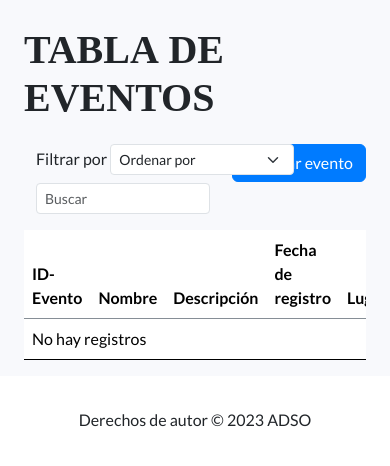
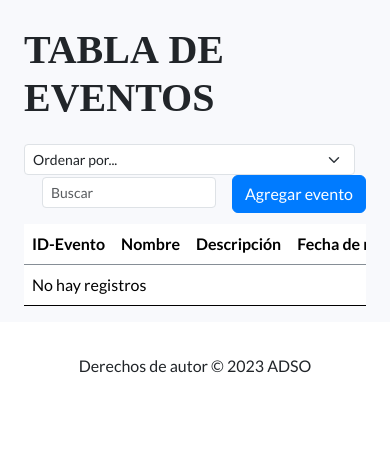
Before and after one commit to Dejatori/eventos, a PHP site: page /novedades.php in a window 390 px wide; the page is wider, and only the part inside the window is pictured. Shown: the part 102-568 px from the top of that part. Run offline with PHP 8.4, Linux system fonts and the light colour scheme; the visitor is signed in with stand-in values (Sample User, id 1); data that the repository does not hold is empty.

Commit message:
Funcionalidad de Ordenar por totalmente funcional usando AJAX

```diff
--- a/novedades.php
+++ b/novedades.php
@@ -71,34 +71,37 @@ try {
                     <section>
                         <div class="container">
                             <h1 class="mt-4 mb-4 text-uppercase" style="font-family: 'Noto Serif Dogra', serif;font-size: 40px;font-weight: bold;">Tabla de eventos</h1>
-                            <a type="button" class="btn btn-primary float-end" data-bs-toggle="modal" data-bs-target="#registerModal">Agregar evento</a>
                             <div class="card-body">
                                 <div class="row">
-                                    <div class="col-md-6 text-nowrap">
+                                    <div class="col-md-6">
                                         <div id="eventTable_length" class="eventTables_length" aria-controls="eventTable">
-                                            <label class="form-label">Filtrar por
-                                                <select class="d-inline-block form-select form-select-sm" id="filtro">
-                                                    <option>Ordenar por</option>
-                                                    <option value="1">ID-Evento</option>
-                                                    <option value="2">Nombre</option>
-                                                    <option value="3">Descripción</option>
-                                                    <option value="4">Fecha de registro</option>
-                                                    <option value="5">Lugar</option>
-                                                    <option value="6">Fecha y Hora</option>
-                                                </select>&nbsp;
-                                            </label>
+                                            <select class="form-select form-select-sm ms-end" id="ordenar-eventos" name="ordenar-eventos"
+                                                    aria-label=".form-select-sm example" style="width: auto;">
+                                                <option>Ordenar por...</option>
+                                                <option value="id-asc">ID-Evento (Ascendente)</option>
+                                                <option value="nombre-asc">Nombre (Ascendente)</option>
+                                                <option value="descripcion-asc">Descripción (Ascendente)</option>
+                                                <option value="fecha-registro-desc">Fecha de Registro (Más reciente a más antigua)</option>
+                                                <option value="lugar-asc">Lugar (Ascendente)</option>
+                                                <option value="fecha-hora-desc">Fecha y Hora (Más reciente a más antigua)</option>
+                                            </select>
                                         </div>
                                     </div>
                                     <div class="col-md-6">
-                                        <div class="text-md-end eventTables_filter" id="eventTable_filter">
-                                            <label class="form-label">
-                                                <input type="search" class="form-control form-control-sm" aria-controls="eventTable" placeholder="Buscar" id="busqueda">
-                                            </label>
+                                        <div class="d-flex justify-content-end align-items-baseline">
+                                            <div class="eventTables_filter me-3" id="eventTable_filter">
+                                                <label class="form-label">
+                                                    <input type="search" class="form-control form-control-sm" aria-controls="eventTable" placeholder="Buscar" id="busqueda">
+                                                </label>
+                                            </div>
+                                            <div class='eventTables_filter'>
+                                                <button type='button' class='btn btn-primary' data-bs-toggle='modal' data-bs-target='#registerModal'>Agregar evento</button>
+                                            </div>
                                         </div>
                                     </div>
                                 </div>
                             </div>
-                            <div class="table-responsive table mt-2" id="eventTable" role="grid" aria-describedby="eventTable_info">
+                            <div class="table-responsive table mt-2 text-truncate" id="eventTable" role="grid" aria-describedby="eventTable_info">
                                 <table class="table my-0" id="eventTable">
                                     <thead>
                                         <tr>
@@ -114,28 +117,8 @@ try {
                                     <tbody>
                                         <?php
                                         // Mostrar los registros en la tabla
-                                        if (isset($lista_eventos)) {
-                                            if ($lista_eventos->rowCount() > 0) {
-                                                while ($row = $lista_eventos->fetch(PDO::FETCH_ASSOC)) {
-                                                    echo '<tr>';
-                                                    echo '<td>' . $row['ID_Evento'] . '</td>';
-                                                    echo '<td>' . $row['Nombre_Evento'] . '</td>';
-                                                    echo '<td>' . $row['Descripcion_Evento'] . '</td>';
-                                                    echo '<td>' . $row['Fecha_De_Registro'] . '</td>';
-                                                    echo '<td>' . $row['Lugar'] . '</td>';
-                                                    echo '<td>' . $row['Fecha_Y_Hora'] . '</td>';
-                                                    echo '<td>
-                                                            <button type="button" class="btn btn-warning" data-bs-toggle="modal" data-bs-target="#updateModal" data-id="' . $row['ID_Evento'] . '">Editar</button>
-                                                            <button type="button" class="btn btn-danger" data-bs-toggle="modal" data-bs-target="#confirmModal" data-id="' . $row['ID_Evento'] . '">Eliminar</button>
-                                                        </td>';
-                                                    echo "</tr>";
-                                                }
-                                            } else {
-                                                echo "<tr><td colspan='6'>No hay registros</td></tr>";
-                                            }
-                                        }
-                                        // Cerrar la conexión
-                                        $conexion = null;
+                                        $tablaHTML = generarTablaEventos($lista_eventos);
+                                        echo $tablaHTML;
                                         ?>
                                     </tbody>
                                 </table>
@@ -159,6 +142,31 @@ try {
                                 } else {
                                     fila.classList.add('d-none');
                                 }
+                            });
+                        });
+                        document.addEventListener('DOMContentLoaded', function () {
+                            const ordenarEventosSelect = document.querySelector('#ordenar-eventos');
+
+                            ordenarEventosSelect.addEventListener('change', function () {
+                                const selectedOption = ordenarEventosSelect.value;
+
+                                // Realizar una solicitud AJAX al servidor para ordenar los eventos
+                                fetch('servidor/funciones.php', {
+                                    method: 'POST',
+                                    headers: {
+                                        'Content-Type': 'application/x-www-form-urlencoded',
+                                    },
+                                    body: 'ordenarEventos=' + selectedOption,
+                                })
+                                    .then((response) => response.text())
+                                    .then((data) => {
+                                        // Actualizar el contenido de la tabla con los eventos ordenados
+                                        const eventTable = document.querySelector('#eventTable tbody');
+                                        eventTable.innerHTML = data;
+                                    })
+                                    .catch((error) => {
+                                        console.error('Error al ordenar eventos:', error);
+                                    });
                             });
                         });
                     </script>
```
Also changed, not shown: servidor/funciones.php (+58 -0 lines), tests/conexionTest.php (added, +23 -0 lines), tests/dbTest.sql (renamed from tests/test_db.sql).
